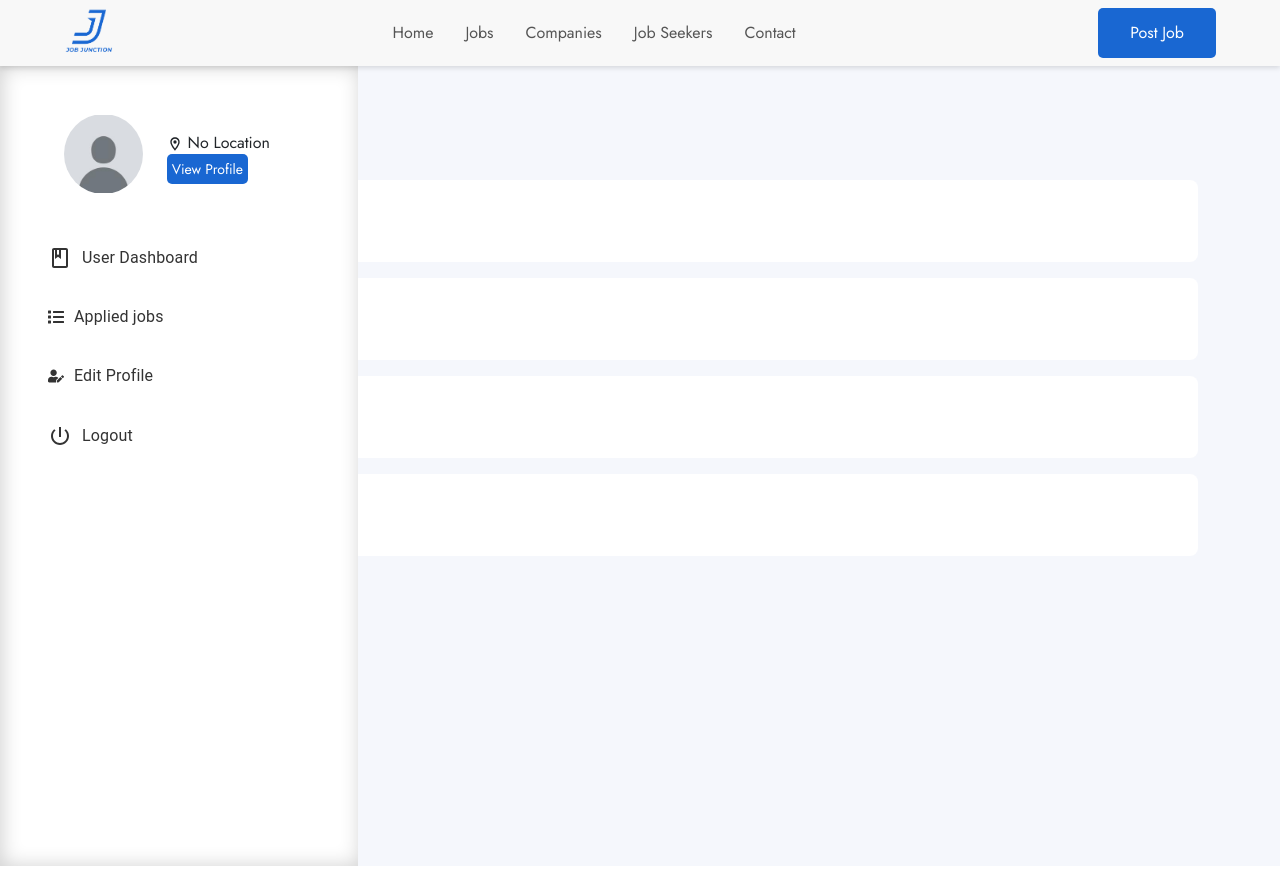
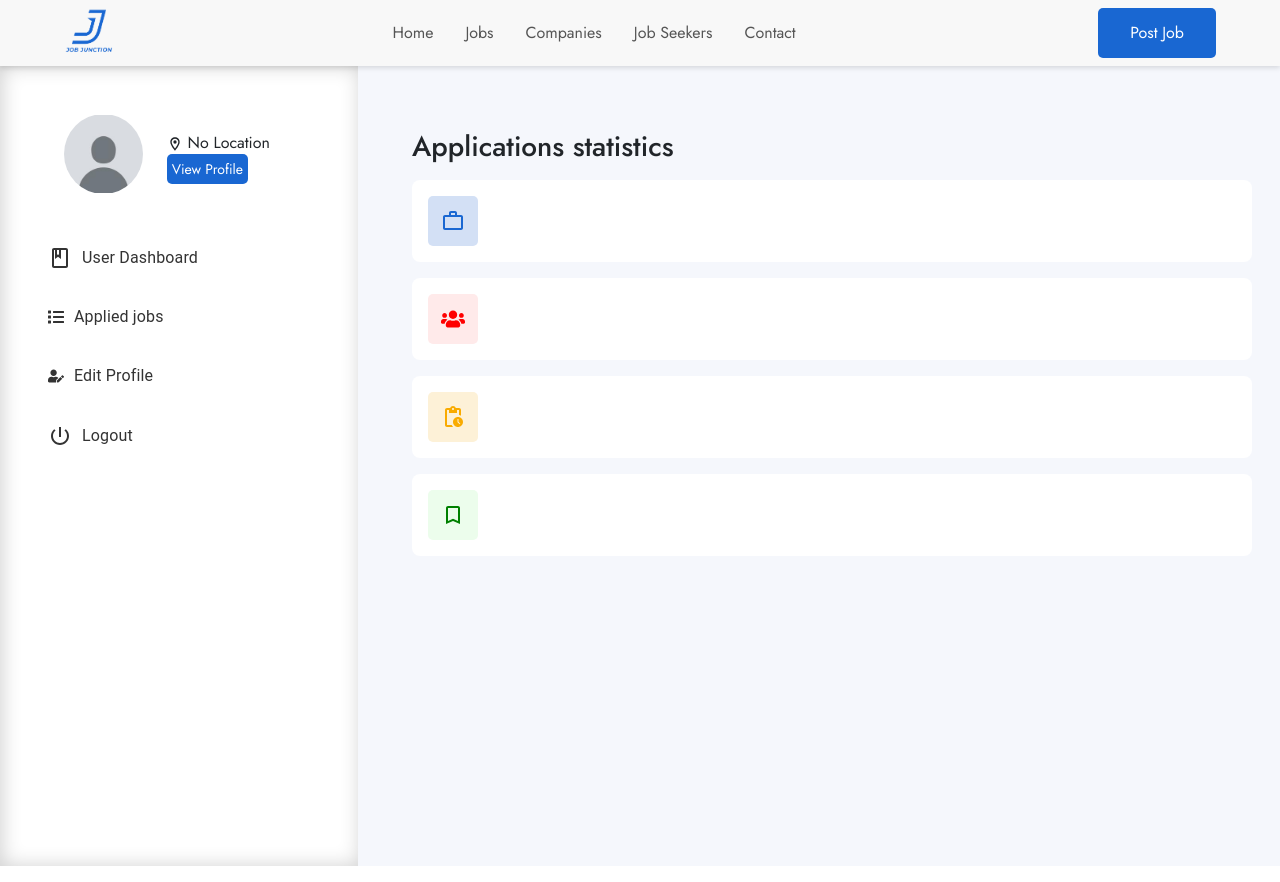
Before and after one commit to Petersonbabs/JobJunction-Frontend, a React (Vite) app: page /dashboard in a window 1280 px wide. Built offline with nearby package versions, Linux system fonts and the light colour scheme; sample sign-in values are in the browser's storage.

Commit message:
made changes

```diff
--- a/src/style/dashboard.css
+++ b/src/style/dashboard.css
@@ -174,7 +174,7 @@ DASHBOARD PAGES
 .dashboard-pages {
     padding: 1rem;
     width: 93%;
-    width: 100%;
+    /* width: 100%; */
     margin-left: auto;
     margin-top: 3rem;
     transition: width .3s ease;
@@ -449,6 +449,12 @@ textarea {
     overflow: auto;
 }
 
+@media (min-width: 768px) {
+    .applicationsPage .applied-jobs {
+        overflow: unset !important;
+    }
+}
+
 .applicationsPage table {
     width: 100%;
 }
--- a/src/style/responsiveness.css
+++ b/src/style/responsiveness.css
@@ -236,7 +236,7 @@ TABLET 2 ==> (992px)
     }
 
     .dashboard-pages{
-        width: 70%;
+        width: 70% !important;
     }
 
     .smallDashboardNav{
```
